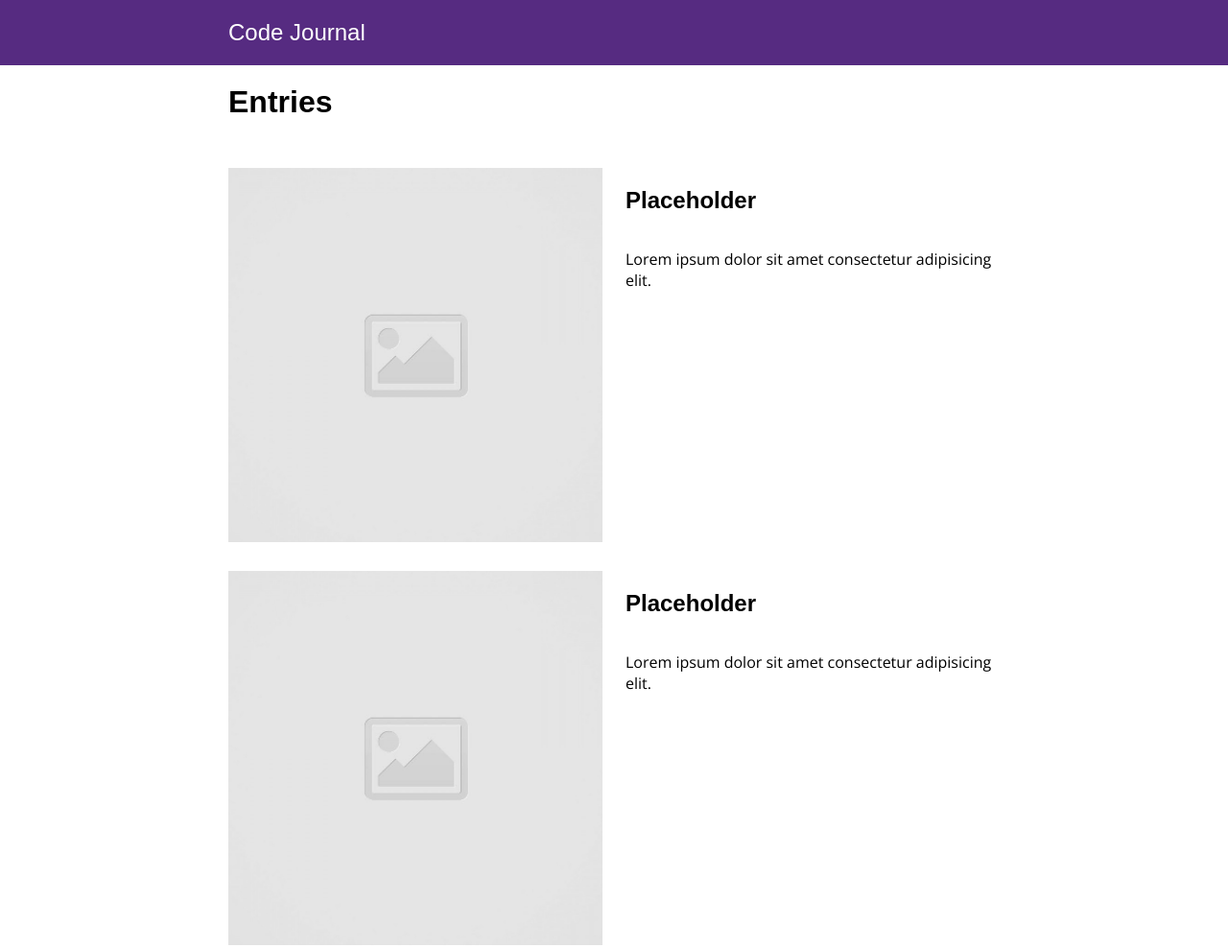
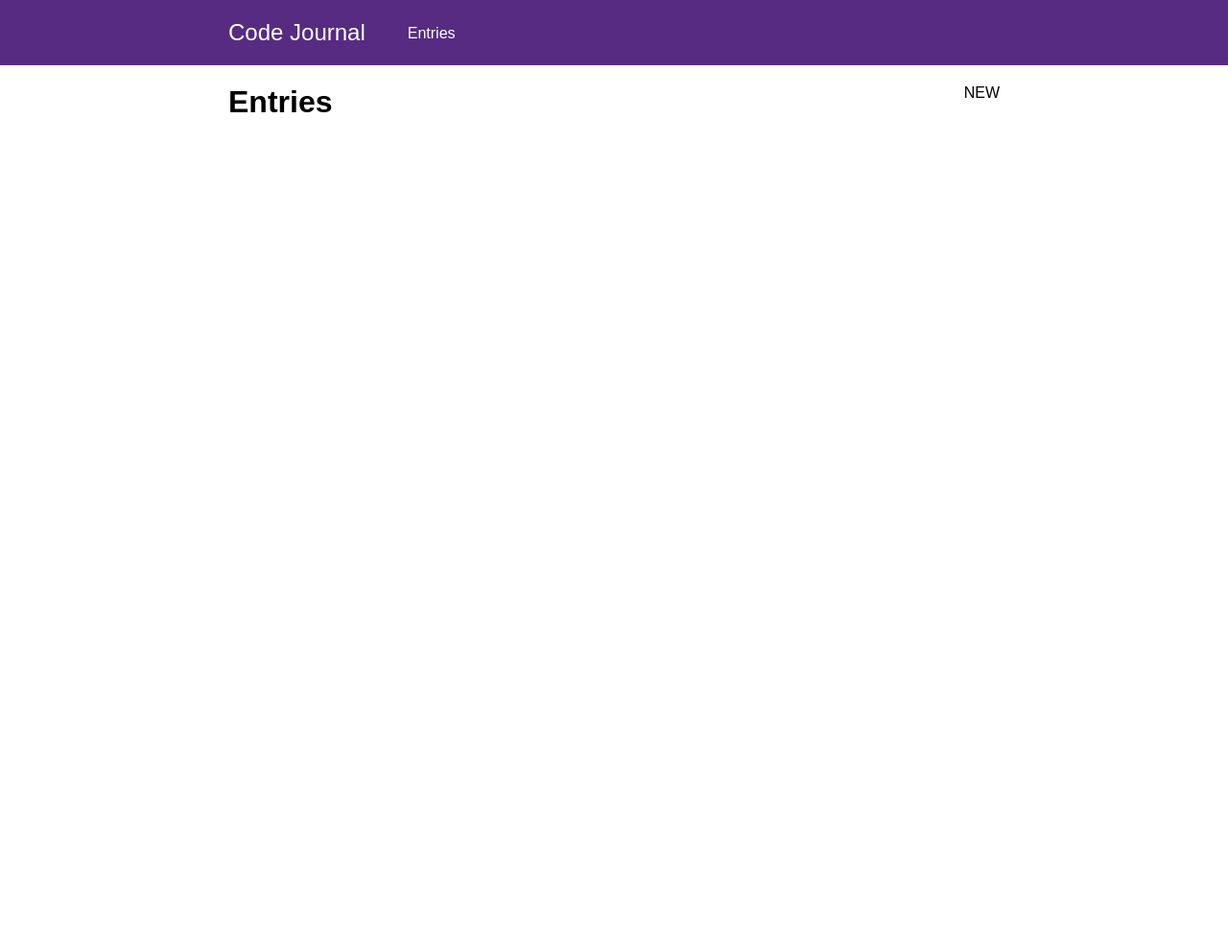
Before and after one commit to Cole-Allen/code-journal, a website: page index.html in a window 1280 px wide. Shown: the whole page at 96% size. After the commit the page ends 800 px from the top, so only its background shows below. Drawn offline with nearby package versions, Linux system fonts and the light colour scheme; a web font is replaced by a local one.

Commit message:
Saftey commit

```diff
--- a/css/styles.css
+++ b/css/styles.css
@@ -8,10 +8,10 @@ header {
 
 h1,
 h2,
-label {
+label,
+a {
   font-family: 'proza libre', sans-serif;
-  padding: 20px 0;
-  margin: 0;
+  margin: 20px 0;
 }
 
 img {
@@ -53,6 +53,8 @@ ul {
 
 .top {
   color: white;
+  align-items: center;
+  gap: 20px;
 }
 
 .top h2 {
@@ -74,7 +76,19 @@ ul {
 
 .title,
 .photoURL {
-  padding: 3px 0.75rem;
+  padding: 3px 0;
+}
+
+.title {
+  justify-content: space-between;
+}
+
+.title h1 {
+  display: inline-block;
+}
+
+.newButton {
+  appearance: button;
 }
 
 .notes {
--- a/index.html
+++ b/index.html
@@ -20,40 +20,26 @@
 </head>
 <body>
   <header>
-    <div class="top container">
-      <h2 class="column-full">Code Journal</h2>
+    <div class="top container row">
+      <h2 class="head-title">Code Journal</h2>
+      <div class="navbar">
+        <a data-view="entries" class="tab entries-button">Entries</a>
+      </div>
     </div>
+
+
   </header>
   <main>
-    <div data-view="entries" class="container">
-      <div class="column-full title">
+    <div data-view="entries" class="data-view container">
+      <div class="column-full title row">
         <h1>Entries</h1>
+        <a data-view="entry-form" class="newButton tab">NEW</a>
       </div>
       <ul class="entries-container">
-        <li class="entry row column-full">
-
-            <div class="img-container column-half">
-              <img src="images/placeholder-image-square.jpg">
-            </div>
-            <div class="text-container column-half">
-              <h2>Placeholder</h2>
-              <p>Lorem ipsum dolor sit amet consectetur adipisicing elit.</p>
-            </div>
-        </li>
-        <li class="entry row column-full">
-
-          <div class="img-container column-half">
-            <img src="images/placeholder-image-square.jpg">
-          </div>
-          <div class="text-container column-half">
-            <h2>Placeholder</h2>
-            <p>Lorem ipsum dolor sit amet consectetur adipisicing elit.</p>
-          </div>
-        </li>
       </ul>
     </div>
 
-    <div data-view="entry-form" class="container row hidden" >
+    <div data-view="entry-form" class="data-view container row hidden" >
       <form id="entry-form" method="POST" class="form row column-full">
         <h1 class="column-full">New Entry</h1>
         <div class="column-half">
--- a/js/main.js
+++ b/js/main.js
@@ -4,6 +4,12 @@ var $photoUrl = document.querySelector('#photoURL');
 var $photo = document.querySelector('#img');
 var $form = document.querySelector('#entry-form');
 var $entriesCon = document.querySelector('.entries-container');
+
+var $navAnchor = document.querySelector('.navbar');
+var $dataViewList = document.querySelectorAll('.data-view');
+var $newEntryButton = document.querySelector('.newButton');
+
+console.log($newEntryButton);
 
 $photoUrl.addEventListener('input', function (event) {
   $photo.setAttribute('src', event.target.value);
@@ -56,3 +62,25 @@ window.addEventListener('DOMContentLoaded', function (event) {
     $entriesCon.appendChild(entryLi);
   }
 });
+
+$navAnchor.addEventListener('click', function (event) {
+  if (event.target.matches('.tab')) {
+    for (var i = 0; i < $dataViewList.length; i++) {
+      $dataViewList[i].classList.add('hidden');
+      if (event.target.getAttribute('data-view') === $dataViewList[i].getAttribute('data-view')) {
+        $dataViewList[i].classList.remove('hidden');
+      }
+    }
+  }
+});
+
+$newEntryButton.addEventListener('click', function (event) {
+  if (event.target.matches('.tab')) {
+    for (var i = 0; i < $dataViewList.length; i++) {
+      $dataViewList[i].classList.add('hidden');
+      if (event.target.getAttribute('data-view') === $dataViewList[i].getAttribute('data-view')) {
+        $dataViewList[i].classList.remove('hidden');
+      }
+    }
+  }
+});
```
